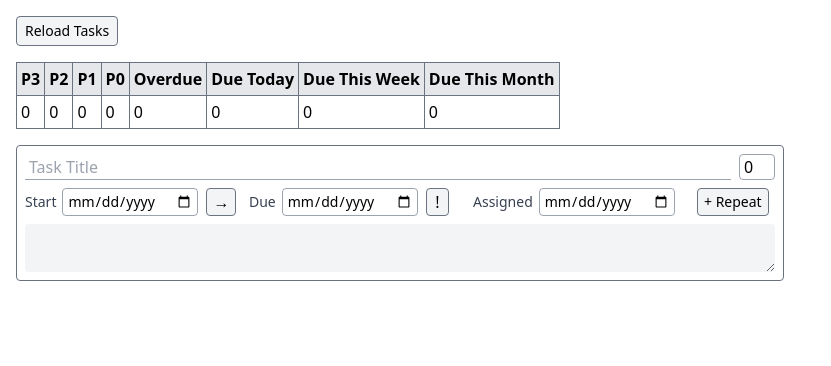
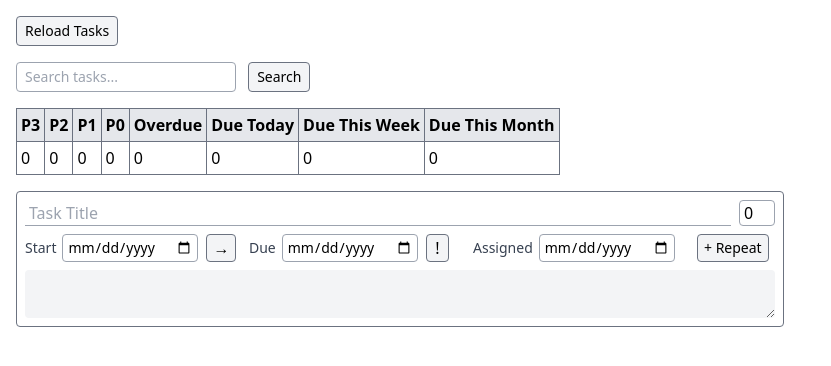
Before and after one commit to karagenit/todo, a Flask app: page / in a window 1280 px wide. Shown: the top 366 px of the page, without its empty margins (0-831 px from the left). Run offline with Flask 3, Linux system fonts and the light colour scheme; parts of the project's set-up code (start-up, migrations or seed data) failed here and were passed over; some libraries are stand-ins or nearby versions.

Commit message:
Add Search Input Box

```diff
--- a/app.py
+++ b/app.py
@@ -29,7 +29,7 @@ def index():
 
     display_tasks = [Task()] + sorted_tasks[:5]
 
-    return render_template('index.html', tasks=display_tasks, stats=summary_stats)
+    return render_template('index.html', tasks=display_tasks, stats=summary_stats, search=search_text)
 
 @app.route('/update', methods=['POST'])
 def update_task():
--- a/templates/index.html
+++ b/templates/index.html
@@ -12,6 +12,12 @@
     <form action="/reload" method="GET">
         <button type="submit" class="border border-gray-500 bg-gray-100 hover:bg-gray-200 px-2 py-1 rounded text-sm">Reload Tasks</button>
     </form>
+
+    <form action="/" method="GET" class="mt-4">
+        <input type="text" name="search" value="{{ search }}" placeholder="Search tasks..." class="border border-gray-400 rounded px-2 py-1 text-sm">
+        <button type="submit" class="border border-gray-500 bg-gray-100 hover:bg-gray-200 px-2 py-1 rounded text-sm ml-2">Search</button>
+    </form>
+
 
     <table class="mt-4">
         <tr class="bg-gray-200">
```
